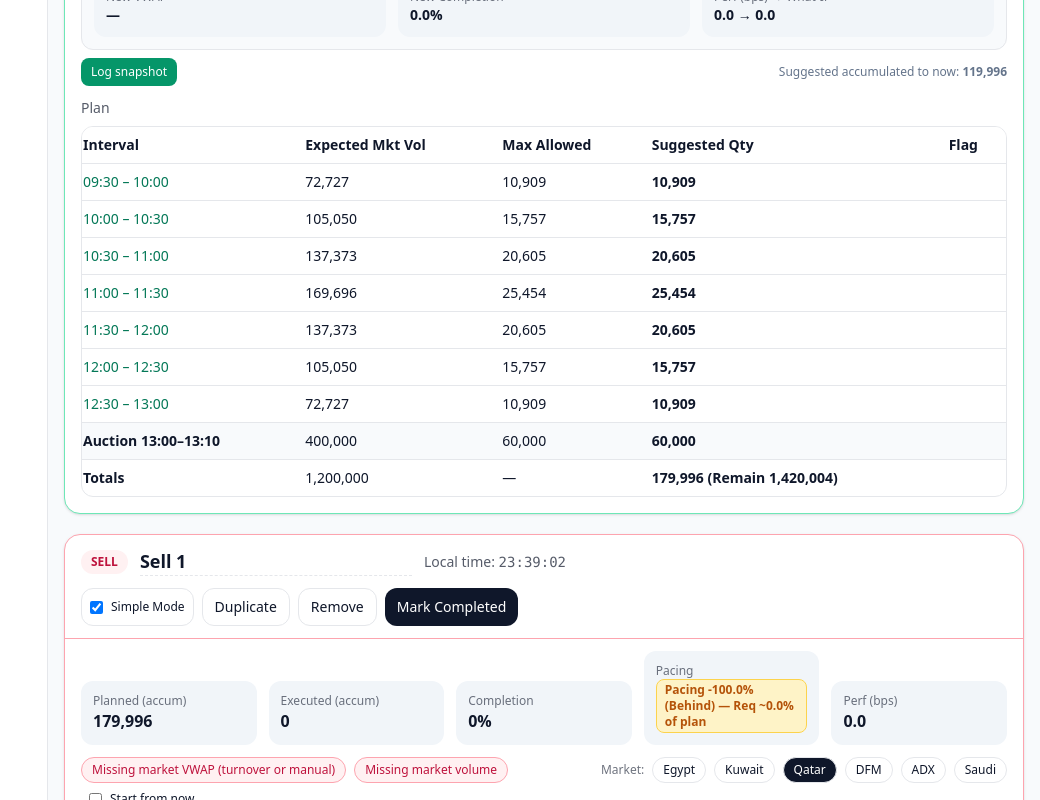
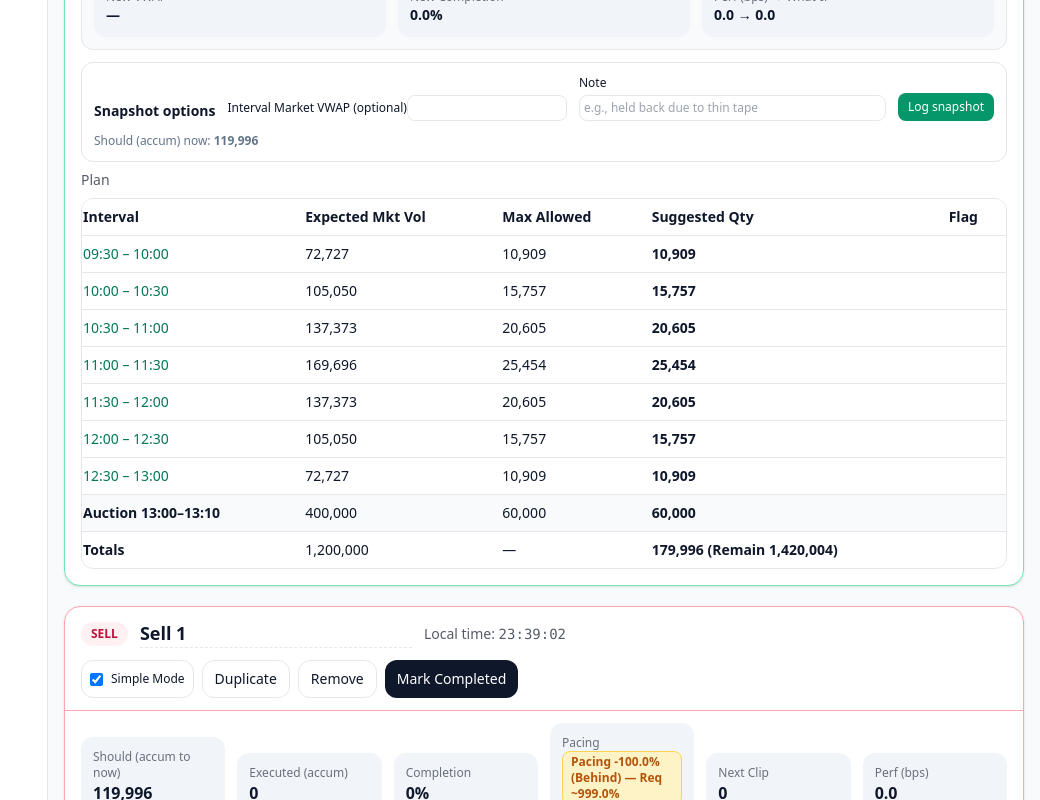
Before and after one commit to akhodier/execution-planner, a React (Vite) app: page / in a window 1280 px wide. Shown: the part 1260-2060 px from the top of the page, without its empty margins (240-1280 px from the left). Built offline with nearby package versions, Linux system fonts and the light colour scheme.

Commit message:
Update App.tsx

```diff
--- a/src/App.tsx
+++ b/src/App.tsx
@@ -1,13 +1,12 @@
 import React, { useEffect, useMemo, useRef, useState } from "react";
 
 /** ======================================================================
- * Execution Planner — Orders Rail + Post-Trade Report + Simple Mode
- * - Left Rail HUD: status, pacing badge, mark completed
- * - Post-Trade Report Card: cumulative planned vs actual SVG + metrics
- * - Simple Mode: minimal inputs (toggle Advanced for pro knobs)
- * - Lagging/Leading badge with required-rate hint
- * - Per-order Market Presets (scoped), editable names
- * - Multi-block What-If Simulator + impact flags
+ * Execution Planner — clickable Market Banners + Accum Should-Have + Report Compare
+ * - Global clickable market-state banners -> jump to order
+ * - Simple & Advanced both show “Should have executed by now (accum)”
+ * - HUD adds Next Clip (live), Pacing badge, Perf(bps)
+ * - Snapshots accept optional interval mkt VWAP + note; report compares Actual vs Plan at each snapshot
+ * - Order names editable, left Orders Rail, Mark Completed -> Report Card
  * ====================================================================== */
 
 /* -------------------- Market presets -------------------- */
@@ -122,9 +121,12 @@ type Side = "BUY" | "SELL";
 type WhatIfBlock = { qty: number; price: number };
 
 type Snapshot = {
-  at: string;          // HH:MM:SS
-  execQty: number;     // cumulative exec qty at this time
+  at: string;                 // HH:MM:SS
+  execQty: number;            // cumulative exec qty
   execNotional: number;
+  snapMarketVWAP?: number;    // optional: market VWAP at snapshot (manual)
+  note?: string;
+  plannedToNow?: number;      // planned accumulated to snapshot time
 };
 
 type Order = {
@@ -149,13 +151,13 @@ type Order = {
   intervalMins: number;
   curve: Curve;
 
-  // volumes (user-updated intraday)
+  // volumes
   startVol: number;
   currentVol: number;
   expectedContVol: number;
   expectedAuctionVol: number;
 
-  // VWAP monitor (either turnover OR manual VWAP)
+  // VWAP monitor
   marketTurnover: number;
   marketVWAPInput: number;
 
@@ -163,7 +165,7 @@ type Order = {
   orderExecQty: number;
   orderExecNotional: number;
 
-  // presets / UI
+  // UI
   market?: MarketKey;
   startFromNow?: boolean;
   simpleMode?: boolean;
@@ -171,15 +173,14 @@ type Order = {
   // simulator
   whatIf: WhatIfBlock[];
 
-  // advanced options
+  // advanced
   minClip?: number;
   impactGuardPct?: number;
   paceMode?: "Slow" | "Normal" | "Fast";
 
-  // lifecycle
   completed?: boolean;
 
-  // history for report card
+  // history
   snapshots: Snapshot[];
 };
 
@@ -244,7 +245,7 @@ function buildPlan(order: Order) {
   const slices = timeSlices(order.sessionStart, order.sessionEnd, order.intervalMins);
   let weights = order.curve === "equal" ? equalWeights(slices.length) : uCurveWeights(slices.length);
 
-  // Pace mode tweak (subtle)
+  // subtle pace shift
   if (order.paceMode === "Fast" && order.curve !== "equal") {
     weights = weights.map((w, i) => w * (1 + 0.15 * (1 - i / Math.max(1, weights.length - 1))));
     const sum = weights.reduce((a, b) => a + b, 0);
@@ -275,9 +276,7 @@ function buildPlan(order: Order) {
       base = Math.min(base, remaining);
       let suggested = applyCap(order.capMode, order.maxPart, base, sliceVol);
 
-      if (order.minClip && suggested > 0) {
-        suggested = Math.max(order.minClip, suggested);
-      }
+      if (order.minClip && suggested > 0) suggested = Math.max(order.minClip, suggested);
 
       const isLast = i === slices.length - 1;
       if (order.deferCompletion && !isLast) {
@@ -306,7 +305,7 @@ function buildPlan(order: Order) {
     return { rows, contPlanned, auctionAllowed, auctionPlanned, slices };
   }
 
-  // INLINE (POV)
+  // INLINE
   const expectedTotalVol = order.currentVol + order.expectedContVol + order.expectedAuctionVol;
   const pov = expectedTotalVol > 0 ? Math.min(1, order.orderQty / expectedTotalVol) : 0;
 
@@ -351,6 +350,27 @@ function impliedMarketVWAP(turnover: number, vol: number, manual: number) {
   if (vol > 0 && turnover > 0) return turnover / vol;
   if (manual > 0) return manual;
   return 0;
+}
+
+/* -------------------- Market state banners -------------------- */
+type Banner = { id: string; orderId: string; kind: "info" | "warn" | "critical"; text: string };
+function marketBannersFor(order: Order): Banner[] {
+  const now = new Date().toTimeString().slice(0,5)+":00";
+  const b: Banner[] = [];
+  // Continuous phase
+  if (now >= order.sessionStart && now < order.auctionStart) {
+    const minsLeft = minutesBetween(now.slice(0,5), order.auctionStart);
+    if (minsLeft <= 15 && minsLeft > 0) b.push({ id: order.id+"-cont", orderId: order.id, kind:"warn", text:`${order.name}: Continuous ends in ${minsLeft}m` });
+  }
+  // Auction started
+  if (now >= order.auctionStart && now < order.auctionEnd) {
+    b.push({ id: order.id+"-auc", orderId: order.id, kind:"critical", text:`${order.name}: AUCTION PERIOD STARTED` });
+  }
+  // TAL
+  if (now >= order.auctionEnd && now < (order.talEnd || order.auctionEnd)) {
+    b.push({ id: order.id+"-tal", orderId: order.id, kind:"warn", text:`${order.name}: TAL running until ${order.talEnd}` });
+  }
+  return b;
 }
 
 /* -------------------- UI atoms -------------------- */
@@ -450,7 +470,7 @@ function WhatIfSimulator({ order, onChange }: { order: Order; onChange: (o: Orde
 
       <div className="mt-2 space-y-2">
         {order.whatIf.length === 0 && (
-          <div className="text-xs text-slate-500">Add one or more hypothetical fills (Qty & Price) to see blended VWAP and completion.</div>
+          <div className="text-xs text-slate-500">Add hypothetical fills (Qty & Price) to see blended VWAP & completion.</div>
         )}
         {order.whatIf.map((w, i) => (
           <div key={i} className="flex items-center gap-2">
@@ -514,8 +534,8 @@ function pacingInfo(order: Order, plan: ReturnType<typeof buildPlan>) {
   const pct = suggestedToNow > 0 ? (diff / suggestedToNow) * 100 : 0;
   const status = pct > 5 ? "Ahead" : pct < -5 ? "Behind" : "On Track";
 
-  // Required rate to catch up (simple): remaining qty / remaining time as % of expected remaining cont vol
-  const plannedToEnd = plan.rows.reduce((a, r) => a + r.suggestedQty, 0);
+  // Required rate to catch up: remaining exec / remaining planned
+  const plannedToEnd = plan.rows.reduce((a, r) => a + r.suggestedQty, 0) + plan.auctionPlanned;
   const plannedDone = plan.rows.filter((r) => r.e <= nowStr).reduce((a, r) => a + r.suggestedQty, 0);
   const plannedRemain = Math.max(0, plannedToEnd - plannedDone);
   const execRemain = Math.max(0, order.orderQty - order.orderExecQty);
@@ -531,36 +551,27 @@ function ReportCard({ order }: { order: Order }) {
   const orderVWAP = order.orderExecQty > 0 ? order.orderExecNotional / order.orderExecQty : 0;
   const perf = performanceBps(order.side, orderVWAP, marketVWAP);
 
-  // Build cumulative planned points at slice ends
+  // cumulative planned
   const cumPlanned: { t: string; v: number }[] = [];
   let acc = 0;
-  for (const r of plan.rows) {
-    acc += r.suggestedQty;
-    cumPlanned.push({ t: r.e, v: acc });
-  }
-  acc += plan.auctionPlanned;
-  cumPlanned.push({ t: order.auctionEnd, v: acc });
+  for (const r of plan.rows) { acc += r.suggestedQty; cumPlanned.push({ t: r.e, v: acc }); }
+  acc += plan.auctionPlanned; cumPlanned.push({ t: order.auctionEnd, v: acc });
 
-  // Build cumulative actual from snapshots (sorted)
+  // cumulative actual from snapshots (sorted)
   const snaps = [...order.snapshots].sort((a, b) => a.at.localeCompare(b.at));
   const cumActual: { t: string; v: number }[] = snaps.map((s) => ({ t: s.at.slice(0, 5) + ":00", v: s.execQty }));
 
-  // Simple SVG line chart
+  // SVG line chart
   const W = 520, H = 160, P = 24;
   const maxY = Math.max(order.orderQty, cumPlanned[cumPlanned.length - 1]?.v || 0, cumActual[cumActual.length - 1]?.v || 0) || 1;
-  const allTimes = [...cumPlanned.map(p => p.t), ...cumActual.map(a => a.t)];
   const tMin = order.sessionStart;
   const tMax = order.talEnd || order.auctionEnd || order.sessionEnd;
-
   function xFor(t: string) {
     const dt = minutesBetween(tMin, t);
     const span = Math.max(1, minutesBetween(tMin, tMax));
     return P + (dt / span) * (W - 2 * P);
-    return 0;
   }
-  function yFor(v: number) {
-    return H - P - (v / maxY) * (H - 2 * P);
-  }
+  function yFor(v: number) { return H - P - (v / maxY) * (H - 2 * P); }
   const plannedPath = (() => {
     if (cumPlanned.length === 0) return "";
     let d = `M ${xFor(plan.rows[0]?.s || tMin)} ${yFor(0)}`;
@@ -573,6 +584,12 @@ function ReportCard({ order }: { order: Order }) {
     for (const a of cumActual) d += ` L ${xFor(a.t)} ${yFor(a.v)}`;
     return d;
   })();
+
+  // Coaching summary after completion
+  const suggestions: string[] = [];
+  if (perf < 0) suggestions.push("Review aggressive clips where market was thin; consider stronger auction allocation next time.");
+  if (perf > 0) suggestions.push("Kept good pacing vs VWAP — preserve current parameters; test slightly tighter cap on thin intervals.");
+  if (plan.rows.some((r) => r.impactFlag)) suggestions.push("High-impact slices flagged — test lower min-clip or slower pace in those windows.");
 
   return (
     <div className="rounded-2xl border bg-white overflow-hidden">
@@ -591,48 +608,62 @@ function ReportCard({ order }: { order: Order }) {
       <div className="px-4 pb-4">
         <div className="text-sm opacity-70 mb-1">Cumulative Execution — Planned vs Actual</div>
         <svg width={W} height={H} className="bg-slate-50 rounded-xl border">
-          {/* axes */}
           <line x1={P} y1={H-P} x2={W-P} y2={H-P} stroke="#cbd5e1" />
           <line x1={P} y1={P} x2={P} y2={H-P} stroke="#cbd5e1" />
-          {/* labels */}
           <text x={P} y={P-6} fontSize="10" fill="#475569">{formatInt(maxY)}</text>
-          <text x={P} y={H-6} fontSize="10" fill="#475569">{order.sessionStart}</text>
+          <text x={P} y={H-6} fontSize="10" fill="#475569">{tMin}</text>
           <text x={W-P-20} y={H-6} fontSize="10" fill="#475569">{tMax}</text>
-          {/* planned */}
           <path d={plannedPath} fill="none" stroke="#0f766e" strokeWidth="2" />
-          {/* actual */}
           <path d={actualPath} fill="none" stroke="#1d4ed8" strokeWidth="2" />
           <text x={W-P-120} y={P+12} fontSize="10" fill="#0f766e">Planned</text>
           <text x={W-P-60} y={P+12} fontSize="10" fill="#1d4ed8">Actual</text>
         </svg>
       </div>
 
+      {/* Snapshot compare */}
       <div className="px-4 pb-4">
+        <div className="text-sm font-semibold mb-2">Snapshot Comparison (Actual vs Plan)</div>
         <div className="overflow-x-auto rounded-xl border">
           <table className="w-full text-sm">
             <thead className="bg-slate-50">
               <tr className="text-left">
-                <th className="p-2">Interval</th>
-                <th className="p-2">Suggested</th>
-                <th className="p-2">Impact Flag</th>
+                <th className="p-2">Time</th>
+                <th className="p-2">Exec (accum)</th>
+                <th className="p-2">Plan (accum)</th>
+                <th className="p-2">Delta</th>
+                <th className="p-2">Snap Mkt VWAP</th>
+                <th className="p-2">Note</th>
               </tr>
             </thead>
             <tbody>
-              {plan.rows.map((r) => (
-                <tr key={r.interval} className="border-t">
-                  <td className="p-2">{r.interval}</td>
-                  <td className="p-2">{formatInt(r.suggestedQty)}</td>
-                  <td className="p-2">{r.impactFlag ? "⚠︎" : ""}</td>
-                </tr>
-              ))}
-              <tr className="border-t bg-slate-50">
-                <td className="p-2 font-semibold">Auction {order.auctionStart}–{order.auctionEnd}</td>
-                <td className="p-2 font-semibold">{formatInt(plan.auctionPlanned)}</td>
-                <td className="p-2"></td>
-              </tr>
+              {[...order.snapshots].sort((a,b)=>a.at.localeCompare(b.at)).map((s, i) => {
+                const delta = s.execQty - (s.plannedToNow ?? 0);
+                return (
+                  <tr key={i} className="border-t">
+                    <td className="p-2 font-mono">{s.at}</td>
+                    <td className="p-2">{formatInt(s.execQty)}</td>
+                    <td className="p-2">{formatInt(s.plannedToNow ?? 0)}</td>
+                    <td className={`p-2 ${delta>=0?"text-emerald-700":"text-amber-700"}`}>{formatInt(delta)}</td>
+                    <td className="p-2">{s.snapMarketVWAP ? formatMoney(s.snapMarketVWAP,4) : "—"}</td>
+                    <td className="p-2">{s.note || "—"}</td>
+                  </tr>
+                );
+              })}
+              {order.snapshots.length === 0 && (
+                <tr><td className="p-2 text-slate-500" colSpan={6}>No snapshots recorded.</td></tr>
+              )}
             </tbody>
           </table>
         </div>
+      </div>
+
+      {/* Suggestions */}
+      <div className="px-4 pb-4">
+        <div className="text-sm font-semibold mb-1">Coach Suggestions</div>
+        <ul className="list-disc pl-6 text-sm">
+          {suggestions.map((s,i)=><li key={i}>{s}</li>)}
+          {suggestions.length===0 && <li>No special adjustments suggested.</li>}
+        </ul>
       </div>
     </div>
   );
@@ -670,31 +701,38 @@ function PlannerCard({
 
   const t = theme(order.side);
   const [clock, setClock] = useState(nowHHMMSS());
+  const [snapVWAP, setSnapVWAP] = useState<string>(""); // optional interval VWAP entry
+  const [snapNote, setSnapNote] = useState<string>("");
   useInterval(() => setClock(nowHHMMSS()), 1000);
 
   const plan = useMemo(() => buildPlan(order), [order]);
   const totalPlanned = plan.contPlanned + plan.auctionPlanned;
-  const progress = order.orderQty > 0 ? Math.min(100, Math.round((totalPlanned / order.orderQty) * 100)) : 0;
   const { pct: pacingPct, status, suggestedToNow, requiredRate } = pacingInfo(order, plan);
 
   const marketVWAP = impliedMarketVWAP(order.marketTurnover, order.currentVol, order.marketVWAPInput);
   const orderVWAP = order.orderExecQty > 0 ? order.orderExecNotional / order.orderExecQty : 0;
   const perf = performanceBps(order.side, orderVWAP, marketVWAP);
 
-  const liveIdx = plan.rows.findIndex((r) => {
-    const cur = new Date().toTimeString().slice(0,5) + ":00";
-    return cur >= r.s && cur < r.e;
-  });
-  const liveSlice = liveIdx >= 0 ? plan.rows[liveIdx] : null;
+  // live slice + next clip
+  const nowStr = new Date().toTimeString().slice(0, 5) + ":00";
+  const liveIndex = plan.rows.findIndex((r) => nowStr >= r.s && nowStr < r.e);
+  const liveSlice = liveIndex >= 0 ? plan.rows[liveIndex] : null;
+  let nextClip = 0;
+  if (liveSlice) {
+    const slicesLeft = Math.max(1, plan.rows.length - liveIndex);
+    const plannedBefore = plan.rows.slice(0, liveIndex).reduce((a, r) => a + r.suggestedQty, 0);
+    const remainingPlan = Math.max(0, order.orderQty - (plannedBefore + plan.auctionPlanned));
+    const base = Math.floor(remainingPlan / slicesLeft);
+    nextClip = typeof liveSlice.maxAllowed === "number" ? Math.min(base, liveSlice.maxAllowed) : base;
+    nextClip = Math.max(0, nextClip);
+  }
 
-  // Alerts
+  // Alerts (chips)
   const alerts: string[] = [];
   if (!(order.marketTurnover > 0 || order.marketVWAPInput > 0)) alerts.push("Missing market VWAP (turnover or manual)");
   if (order.currentVol === 0 && order.startVol === 0) alerts.push("Missing market volume");
   if (order.orderExecQty > order.orderQty) alerts.push("Executed > Order (check inputs)");
-  if (liveSlice && typeof liveSlice.maxAllowed === "number" && liveSlice.suggestedQty >= liveSlice.maxAllowed) {
-    alerts.push("Cap binding in live slice");
-  }
+  if (liveSlice && typeof liveSlice.maxAllowed === "number" && liveSlice.suggestedQty >= liveSlice.maxAllowed) alerts.push("Cap binding in live slice");
   if (plan.rows.some((r) => r.impactFlag)) alerts.push("High impact slice(s) flagged (⚠︎)");
 
   function applyMarketPreset(m: MarketKey, startFromNow: boolean) {
@@ -713,7 +751,6 @@ function PlannerCard({
     });
   }
 
-  // Snapshot
   function logSnapshot() {
     onChange({
       ...order,
@@ -723,12 +760,16 @@ function PlannerCard({
           at: nowHHMMSS(),
           execQty: order.orderExecQty,
           execNotional: order.orderExecNotional,
+          snapMarketVWAP: snapVWAP ? parseFloat(snapVWAP) : undefined,
+          note: snapNote || undefined,
+          plannedToNow: suggestedToNow,
         },
       ],
     });
+    setSnapVWAP("");
+    setSnapNote("");
   }
 
-  // Badge for pacing
   const paceBadge =
     status === "Ahead"
       ? { text: `Pacing +${pacingPct.toFixed(1)}% (Ahead)`, cls: "bg-emerald-100 text-emerald-700 border-emerald-300" }
@@ -736,12 +777,11 @@ function PlannerCard({
       ? { text: `Pacing ${pacingPct.toFixed(1)}% (Behind)`, cls: "bg-amber-100 text-amber-700 border-amber-300" }
       : { text: "Pacing On Track", cls: "bg-slate-100 text-slate-700 border-slate-300" };
 
-  // Simple Mode hiding rules
   const simple = !!order.simpleMode;
 
   return (
     <div className={`rounded-2xl shadow border ${t.border} bg-white overflow-hidden`}>
-      {/* Header / Title row */}
+      {/* Header */}
       <div className={`px-4 py-3 border-b ${t.border} flex flex-wrap items-center gap-3 justify-between`}>
         <div className="flex items-center gap-3">
           <span className={`inline-flex items-center px-2.5 py-1 rounded-full text-xs font-semibold ${t.bgSoft} ${t.text}`}>{order.side}</span>
@@ -763,19 +803,17 @@ function PlannerCard({
         </div>
       </div>
 
-      {/* HUD row */}
-      <div className="px-4 py-3 grid md:grid-cols-5 gap-3 items-end">
-        <HeaderStat title="Planned (accum)" value={formatInt(totalPlanned)} />
+      {/* HUD */}
+      <div className="px-4 py-3 grid md:grid-cols-6 gap-3 items-end">
+        <HeaderStat title="Should (accum to now)" value={formatInt(suggestedToNow)} />
         <HeaderStat title="Executed (accum)" value={formatInt(order.orderExecQty)} />
         <HeaderStat title="Completion" value={`${Math.min(100, Math.round((order.orderExecQty / Math.max(1, order.orderQty)) * 100))}%`} />
         <HeaderStat
           title="Pacing"
-          value={<span className={`inline-block px-2 py-0.5 rounded-lg border text-xs ${paceBadge.cls}`}>{paceBadge.text}{status==="Behind" ? ` — Req ~${requiredRate.toFixed(1)}% of plan` : ""}</span>}
+          value={<span className={`inline-block px-2 py-0.5 rounded-lg border text-xs ${paceBadge.cls}`}>{paceBadge.text}{status==="Behind" ? ` — Req ~${requiredRate.toFixed(1)}%` : ""}</span>}
         />
-        <HeaderStat
-          title="Perf (bps)"
-          value={<span className={perf > 0 ? "text-green-600" : perf < 0 ? "text-red-600" : ""}>{Number.isFinite(perf) ? perf.toFixed(1) : "—"}</span>}
-        />
+        <HeaderStat title="Next Clip" value={formatInt(nextClip)} />
+        <HeaderStat title="Perf (bps)" value={<span className={perf > 0 ? "text-green-600" : perf < 0 ? "text-red-600" : ""}>{Number.isFinite(perf) ? perf.toFixed(1) : "—"}</span>} />
       </div>
 
       {/* Alerts + Market presets */}
@@ -832,7 +870,7 @@ function PlannerCard({
             </select>
           </label>
           <IntInput label="Order Qty (shares)" value={order.orderQty} onChange={(n) => onChange({ ...order, orderQty: n })} />
-          {simple ? null : (
+          {!simple && (
             <>
               <label className="text-sm">
                 Mode
@@ -1029,16 +1067,21 @@ function PlannerCard({
         </div>
       </div>
 
-      {/* What-If Simulator */}
-      <div className="px-4 pb-2">
+      {/* What-If + Snapshot extras */}
+      <div className="px-4 pb-2 space-y-3">
         <WhatIfSimulator order={order} onChange={onChange} />
-      </div>
-
-      {/* Controls */}
-      <div className="px-4 pb-3 flex items-center justify-between">
-        <button onClick={logSnapshot} className={`px-2.5 py-1.5 rounded-lg text-xs text-white ${t.strong}`}>Log snapshot</button>
-        <div className="text-xs text-slate-500">
-          Suggested accumulated to now: <b>{formatInt(suggestedToNow)}</b>
+        <div className="rounded-xl border p-3 flex flex-wrap gap-3 items-end">
+          <div className="text-sm font-semibold">Snapshot options</div>
+          <label className="text-xs">
+            Interval Market VWAP (optional)
+            <input className="mt-1 w-40 border rounded-lg p-1" value={snapVWAP} onChange={(e)=>setSnapVWAP(e.target.value)}/>
+          </label>
+          <label className="text-xs flex-1 min-w-[12rem]">
+            Note
+            <input className="mt-1 w-full border rounded-lg p-1" value={snapNote} onChange={(e)=>setSnapNote(e.target.value)} placeholder="e.g., held back due to thin tape"/>
+          </label>
+          <button onClick={logSnapshot} className={`ml-auto px-2.5 py-1.5 rounded-lg text-xs text-white ${t.strong}`}>Log snapshot</button>
+          <div className="text-xs text-slate-500">Should (accum) now: <b>{formatInt(suggestedToNow)}</b></div>
         </div>
       </div>
 
@@ -1100,7 +1143,7 @@ function PlannerCard({
   );
 }
 
-/* -------------------- Aggregates & App Shell + Orders Rail -------------------- */
+/* -------------------- Aggregates & App Shell + Orders Rail + Global Banners -------------------- */
 type Aggregates = {
   qtyTotal: number;
   plannedTotal: number;
@@ -1218,6 +1261,40 @@ function OrdersRail({
   );
 }
 
+function GlobalBanners({
+  orders,
+  onFocus,
+}: {
+  orders: Order[];
+  onFocus: (id: string) => void;
+}) {
+  const banners = useMemo(() => {
+    return orders.flatMap(marketBannersFor);
+  }, [orders]);
+
+  if (banners.length === 0) return null;
+  return (
+    <div className="sticky top-[64px] z-30">
+      {banners.map((b) => {
+        const color =
+          b.kind === "critical" ? "bg-rose-600 text-white" :
+          b.kind === "warn" ? "bg-amber-100 text-amber-800 border border-amber-300" :
+          "bg-slate-100 text-slate-800 border border-slate-300";
+        return (
+          <div
+            key={b.id}
+            className={`px-3 py-2 text-xs cursor-pointer ${color}`}
+            onClick={() => onFocus(b.orderId)}
+            title="Click to jump to order"
+          >
+            {b.text}
+          </div>
+        );
+      })}
+    </div>
+  );
+}
+
 export default function App() {
   const [orders, setOrders] = useState<Order[]>([defaultOrder("BUY", 1), defaultOrder("SELL", 1)]);
   const [selectedId, setSelectedId] = useState<string | null>(null);
@@ -1239,7 +1316,7 @@ export default function App() {
   const toggleComplete = (id: string) =>
     setOrders((o) => o.map((x) => (x.id === id ? { ...x, completed: !x.completed } : x)));
 
-  // Aggregates for header
+  // Aggregates
   const agAll = useMemo(() => aggregateOrders(orders), [orders]);
   const agBuy = useMemo(() => aggregateOrders(orders.filter((o) => o.side === "BUY")), [orders]);
   const agSell = useMemo(() => aggregateOrders(orders.filter((o) => o.side === "SELL")), [orders]);
@@ -1247,7 +1324,7 @@ export default function App() {
   return (
     <div className="min-h-screen bg-slate-50 text-slate-900">
       {/* Top bar */}
-      <div className="sticky top-0 z-20 backdrop-blur bg-slate-50/80 border-b">
+      <div className="sticky top-0 z-40 backdrop-blur bg-slate-50/80 border-b">
         <div className="max-w-7xl mx-auto p-4 grid gap-4">
           <div className="flex items-center justify-between">
             <h1 className="text-xl font-bold">Execution Planner</h1>
@@ -1265,6 +1342,9 @@ export default function App() {
           </div>
         </div>
       </div>
+
+      {/* Global clickable banners */}
+      <GlobalBanners orders={orders} onFocus={(id)=>setSelectedId(id)} />
 
       {/* Body with left rail */}
       <div className="max-w-7xl mx-auto grid md:grid-cols-[18rem_1fr] gap-0">
@@ -1289,7 +1369,7 @@ export default function App() {
         </div>
       </div>
 
-      {/* Built-in tests */}
+      {/* Self-tests */}
       <div className="max-w-7xl mx-auto p-4">
         <div className="bg-white rounded-2xl shadow p-4 text-sm">
           <div className="font-semibold">Built-in Self Tests</div>
```
